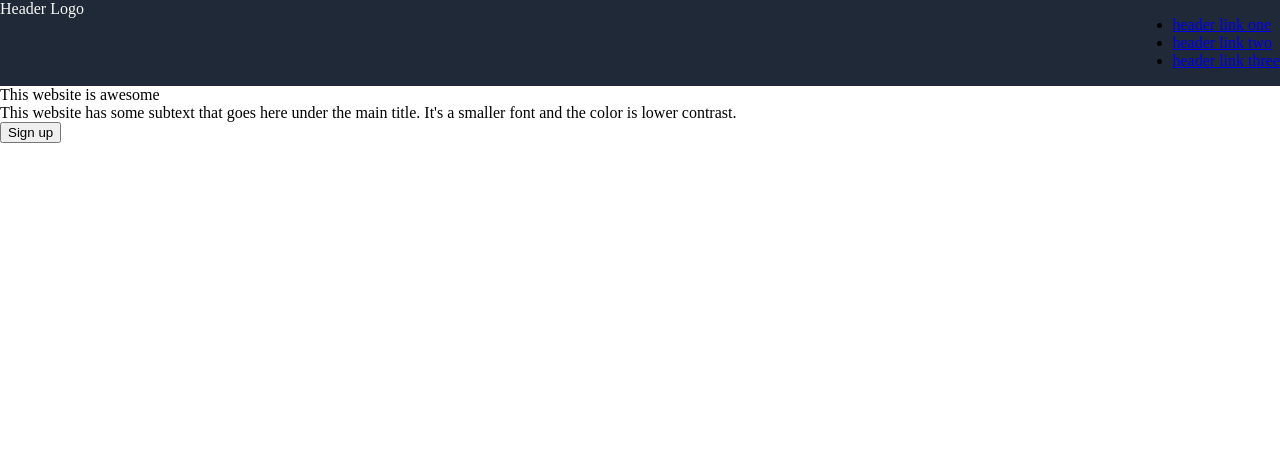
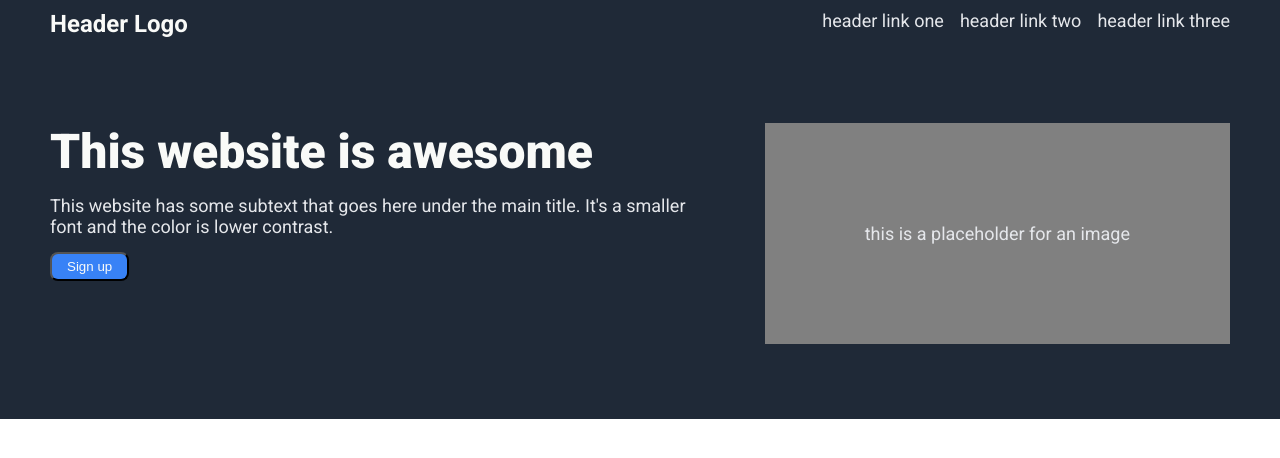
Before and after one commit to T-Pastor/landing-page, a plain HTML site: page index.html in a window 1280 px wide. Drawn offline with Linux system fonts and the light colour scheme.

Commit message:
completed second section of landing page

```diff
--- a/css/style.css
+++ b/css/style.css
@@ -1,17 +1,81 @@
+* {
+    margin: 0;
+    padding:0;
+}
+
 body {
-    margin: 0;
-    padding: 0;
     display: flex;
     flex-direction: column;
+    height: 100vh;
+    font-family: Roboto;
 }
 
 .header {
     display: flex;
     justify-content: space-between;
     background-color: #1F2937;
+    padding: 10px 50px;
 }
 
 .logo {
-    size: 24px;
+    font-size: 24px;
     color: #F9FAF8;
+    font-weight: 700;
 }
+
+ul {
+    display: flex;
+    gap: 16px;
+    list-style-type: none;
+    margin: 0;
+    padding: 0;
+}
+
+a {
+    font-size: 18px;
+    color: #E5E7EB;
+    text-decoration: none;
+}
+
+.greeting {
+    display: flex;
+    padding: 75px 50px;
+    background-color: #1F2937;
+    gap: 50px;
+}
+
+.left-content {
+    display:flex;
+    flex-direction: column;
+    flex: 1;
+    align-items: flex-start;
+    gap: 15px;
+}
+
+.title {
+    font-size: 48px;
+    color: #F9FAF8;
+    font-weight: 900;
+}
+
+.description {
+    font-size: 18px;
+    color:#E5E7EB;
+}
+
+.image {
+    display: flex;
+    justify-content: center;
+    align-items: center;
+    padding: 100px;
+    font-size: 18px;
+    color:#E5E7EB;
+    background-color: gray;
+}
+
+.subscribe {
+  background-color: #3882F6;
+  color:#F9FAF8;
+  padding: 5px 15px;
+  border-radius: 8px;
+}
--- a/index.html
+++ b/index.html
@@ -4,20 +4,26 @@
         <meta charset="UTF-8">
         <title>Landing Page</title>
         <link rel="stylesheet" href="./css/style.css">
+        <link rel="preconnect" href="https://fonts.googleapis.com">
+        <link rel="preconnect" href="https://fonts.gstatic.com" crossorigin>
+        <link href="https://fonts.googleapis.com/css2?family=Roboto:ital,wght@0,100;0,300;0,400;0,500;0,700;0,900;1,100;1,300;1,400;1,500;1,700;1,900&display=swap" rel="stylesheet">
     </head>
     <body>
         <div class="header">
             <div class="logo">Header Logo</div>
-            <ul>
+            <ul class="links">
                 <li><a href="#">header link one</a></li>
                 <li><a href="#">header link two</a></li>
                 <li><a href="#">header link three</a></li>
             </ul>
         </div>
         <div class="greeting">
+            <div class="left-content">
             <div class="title">This website is awesome</div>
                 <div class="description"> This website has some subtext that goes here under the main title. It's a smaller font and the color is lower contrast.</div>
                 <button class="subscribe">Sign up</button>
+            </div>
+            <div class="image">this is a placeholder for an image</div>
         </div>
     </body>
 </html>
```
